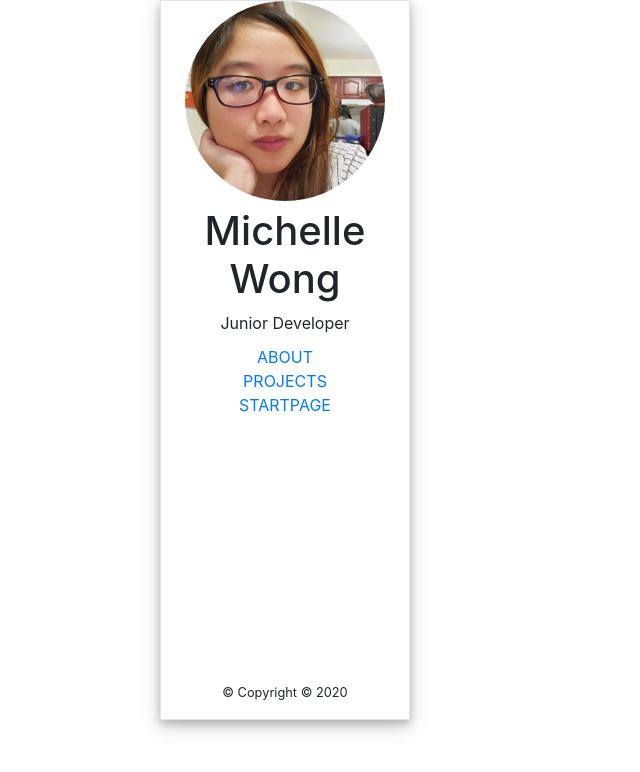
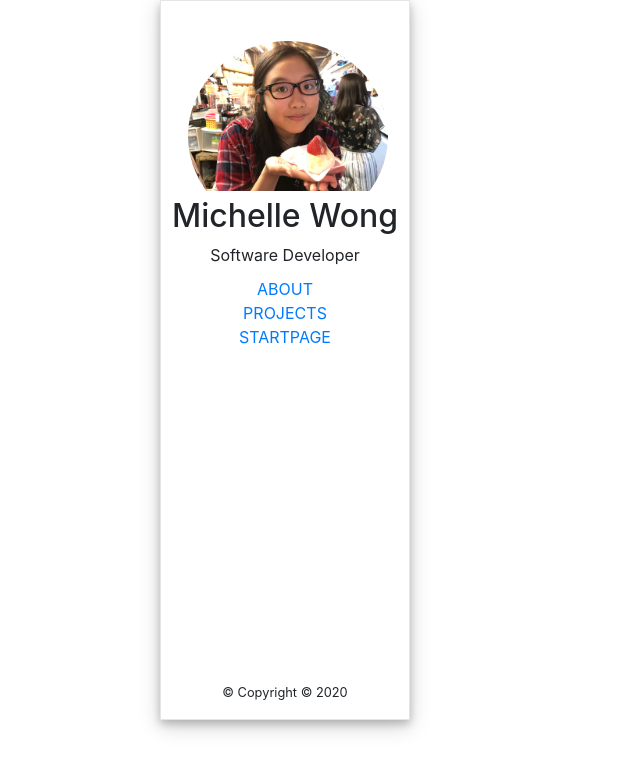
Before and after one commit to miiwo/miiwo.github.io, a React (Create React App) app: page / in a window 1280 px wide. Shown: the top 772 px of the page, without its empty margins (0-640 px from the left). Built offline with nearby package versions, Linux system fonts and the light colour scheme.

Commit message:
cleanup content

```diff
--- a/src/App.js
+++ b/src/App.js
@@ -3,15 +3,17 @@ import logo from './logo.svg';
 import profilepic from './profilepic.jpg'
 import './App.css';
 import { HashRouter as Router, Route, Switch } from 'react-router-dom';
+import { Helmet } from "react-helmet";
+
 import Sidebar from './components/sidebar';
 import Projects from './components/projects';
 import About from './components/about';
 import StartPage from './components/startpage';
-// Amidst the sun-dappled leaves, the dead
+
 function App() {
     const userinfo = {
 	name: 'Michelle Wong',
-	position: 'Junior Developer',
+	position: 'Software Developer',
 	pic: profilepic
     };
 
@@ -23,6 +25,10 @@ function App() {
 
     return (
 	<Router basename={process.env.PUBLIC_URL}>
+	    <Helmet>
+                <meta charSet="utf-8" />
+                <title>Michelle's Site</title>
+            </Helmet>
 	    <link rel="stylesheet" href="https://maxcdn.bootstrapcdn.com/bootstrap/4.5.0/css/bootstrap.min.css"
 		  integrity="sha384-9aIt2nRpC12Uk9gS9baDl411NQApFmC26EwAOH8WgZl5MYYxFfc+NcPb1dKGj7Sk"
 		  crossorigin="anonymous" />
--- a/src/components/information.json
+++ b/src/components/information.json
@@ -1,18 +1,18 @@
 {
-    "about": "Hi there, my name is Michelle Wong and this is my website! I am a fresh graduate from the University of Toronto with my degree being in Computer Science and Mathematics. During my time at UofT, I've had the opportunity to be a TA for second year theory courses (CSC236) and more practical ones (CSC209, CSC384). My hobbies include mahjong, rhythm games, and dancing. You can contact me at: chellewsa@gmail.com",
+    "about": "Hi there, my name is Michelle Wong and this is my website! I am a fresh graduate from the University of Toronto with degrees in Computer Science and Mathematics. During my time at UofT, I've had the opportunity to be a TA for second year theory courses (CSC236) and more practical ones (CSC209, CSC384). My hobbies include mahjong, rhythm games, and dancing. You can contact me at: chellewsa@gmail.com.",
     "discordbot": "This is my discord bot",
     "project_list": [
 	{
 	    "name": "React Website",
 	    "dev_cycle": "2017-2019",
 	    "link": "https:///github.com/jellyfishe/jellyfishe.github.io",
-	    "desc": "I made this website in React! It was something I wanted to try doing for a while ever since my first website I created years ago using purely HTML and CSS."
+	    "desc": "I made this website in React! This has been something I wanted to try doing for a while; ever since I created my first website years ago using purely HTML and CSS."
 	},
 	{
 	    "name": "Discord Bot",
 	    "dev_cycle": "2018-2020",
 	    "link": "https://github.com/jellyfishe/UOFTDiscordBot",
-	    "desc": "I made this bot for my academic society. It was used to help out with courses and shuttle bus routes."
+	    "desc": "I made this bot for my school. It was used to help out with courses and shuttle bus routes."
 	},
 	{
 	    "name": "Filename Scrambler",
@@ -24,7 +24,7 @@
 	    "name": "DDR Recorder",
 	    "dev_cycle": "2020",
 	    "link": "https://github.com/jellyfishe/DDRSnap",
-	    "desc": "I made this sideproject for my passion at DDR. I always wanted a way to collect my scores in an easy format. The idea to add ML to it so that photos can help with info taking was a problem I experienced at the end of any of my sessions. I would be so tired afterwards haha"
+	    "desc": "I made this sideproject for my passion at DDR. I always wanted a way to collect my scores in an easy format. I plan to add number recognition to it so that people can take photos and it will automatically score a song you just played. This would be a convenience for those too tired to input their scores after a long session."
 	}
     ],
     "bookmark_one": {
--- a/src/components/sidebar.css
+++ b/src/components/sidebar.css
@@ -47,7 +47,9 @@ ul li a {
 
 #squareimg {
     width: 200px;
-    height: 200px;
+    height: 190px;
+    top: 40px;
+    left: 3px;
     overflow: hidden;
     border-radius: 50%;
     position: relative;
@@ -57,10 +59,13 @@ ul li a {
 .sidebar-pic {
     width: 100%;
     height: auto;
-    margin-top: -22px;
 }
 
 .sidebar-footer {
     width: 100%;
     text-align: center;
 }
+
+#sidetitle {
+    font-size: 32px;
+}
--- a/src/components/sidebar.js
+++ b/src/components/sidebar.js
@@ -18,7 +18,7 @@ function SidebarCard(props) {
     return (
 	<div className="sidebar-card">
 	    <div id="squareimg"><img className="sidebar-pic" src={props.profile} alt="logo" /></div>
-	    <h1>{props.name}</h1>
+	    <h1 id="sidetitle">{props.name}</h1>
 	    <span className="position">{props.position}</span>
 	</div>
     );
```
Also changed, not shown: package.json (+4 -3 lines), src/profilepic.jpg, 1 other file (tests, documents, lock files or other folders).
